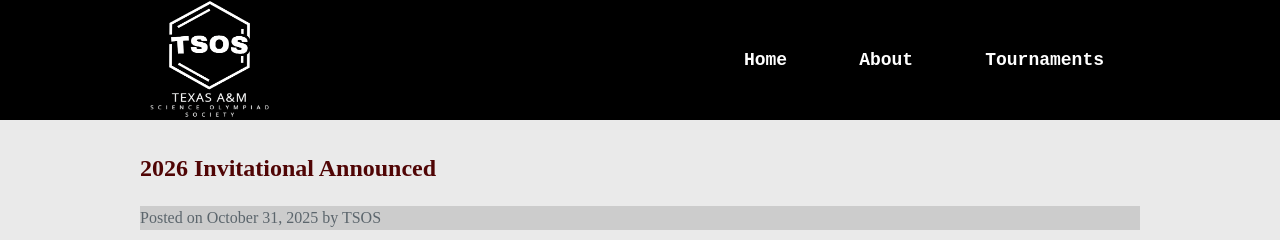
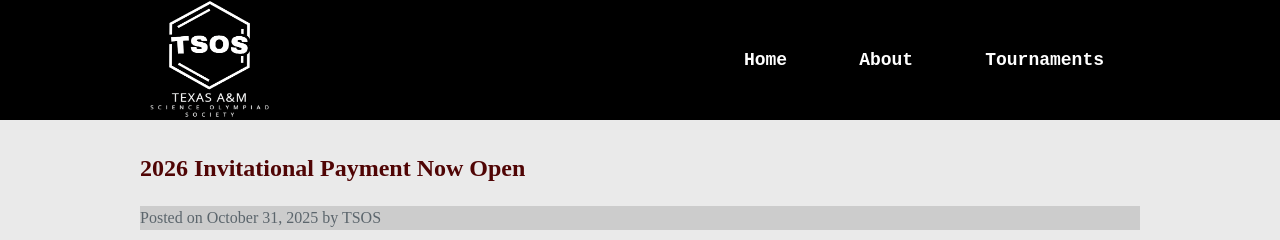
Before and after one commit to tamuscioly/tamuscioly.github.io, a plain HTML site: page archive.html in a window 1280 px wide. Shown: the top 240 px of the page. Drawn offline with Linux system fonts and the light colour scheme.

Commit message:
Update event title for 2026 Invitational

```diff
--- a/archive.html
+++ b/archive.html
@@ -36,7 +36,7 @@
     </header>
 <article class="post-box">
         <div class="content-wrap">
-            <h2>2026 Invitational Announced</h2>
+            <h2>2026 Invitational Payment Now Open</h2>
             <div class="post-meta">
                 <p>Posted on <time datetime="2025-01-09">October 31, 2025</time> by TSOS</p>
             </div>
```
